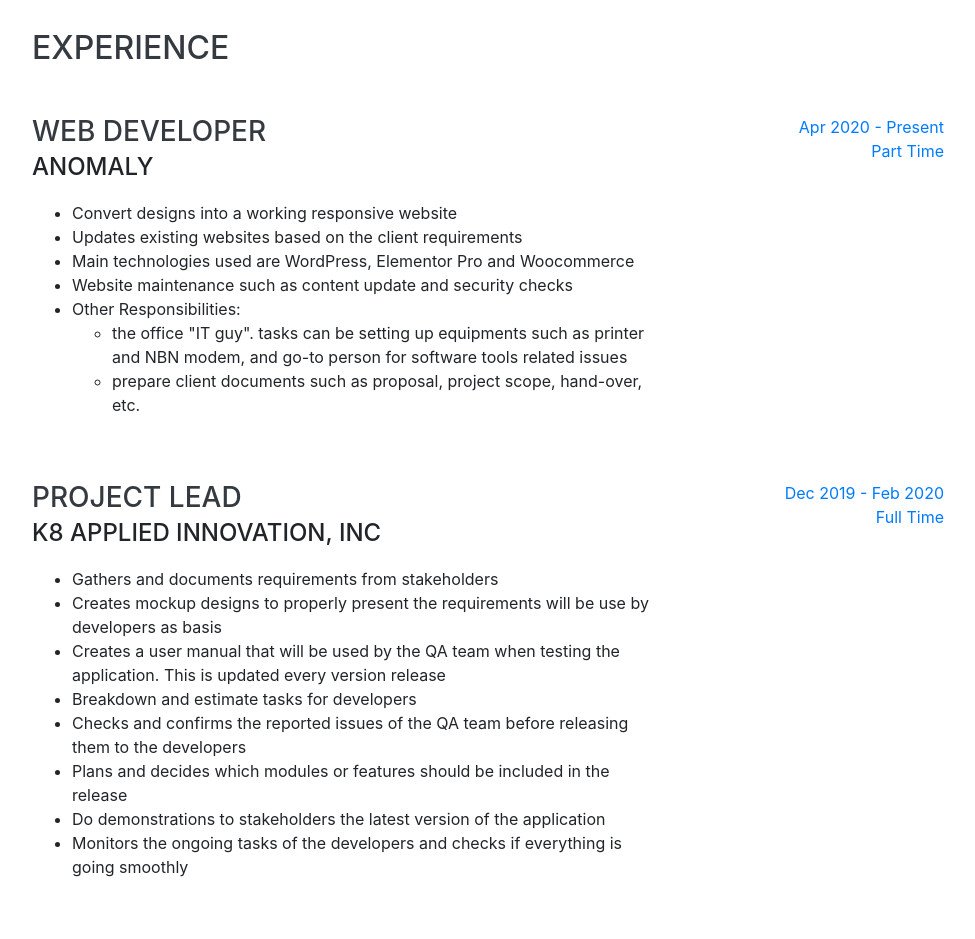
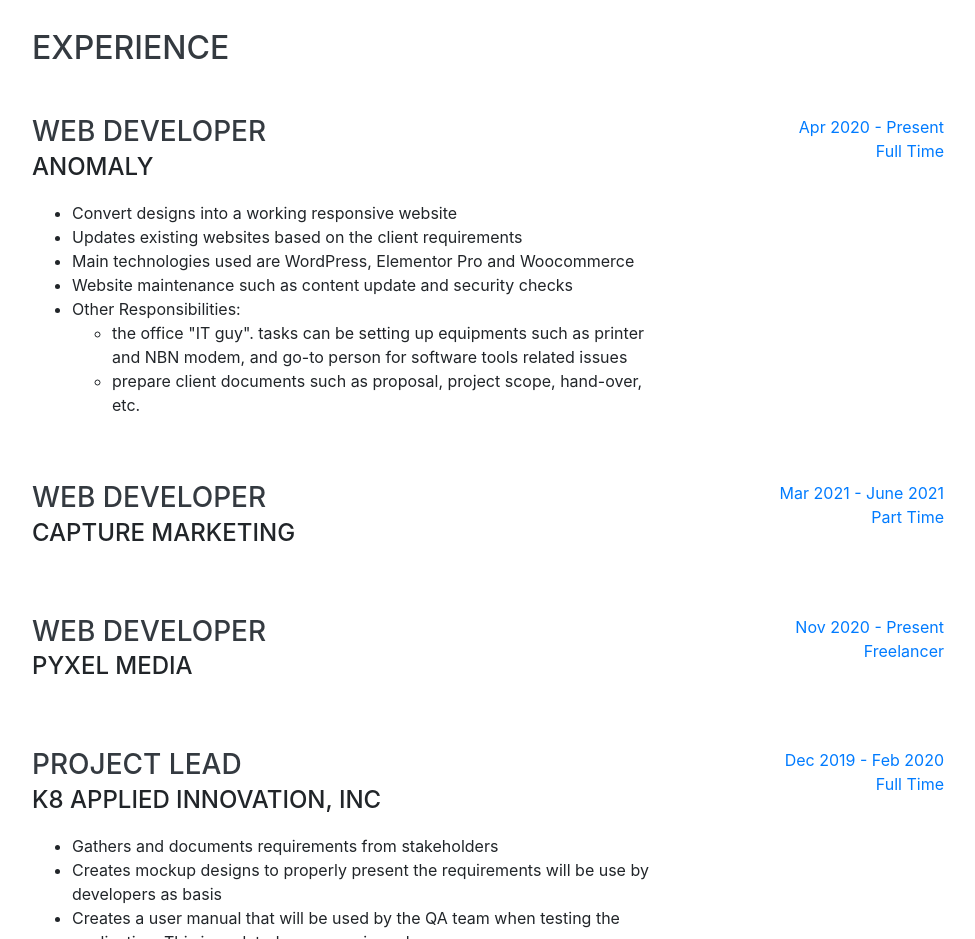
Before and after one commit to joefclarin/joefclarin.github.io, a website with bundled scripts: page index.html in a window 1280 px wide. Shown: the part 820-1759 px from the top of the page, without its empty margins (288-1263 px from the left). Built offline with nearby package versions, Linux system fonts and the light colour scheme; a web font is replaced by a local one.

Commit message:
updated work experiences

```diff
--- a/index.html
+++ b/index.html
@@ -96,29 +96,7 @@
         <!--div class="resume-item d-flex flex-column flex-md-row justify-content-between mb-5">
           <div class="resume-content">
             <h3 class="mb-0">Web Developer</h3>
-            <div class="subheading mb-3">Capture Marketing</div>
-          </div>
-          <div class="resume-date text-md-right">
-            <div class="text-primary">Mar 2021 - Present</div>
-            <div class="text-primary">Part Time</div>
-          </div>
-        </div-->
-
-        <!--div class="resume-item d-flex flex-column flex-md-row justify-content-between mb-5">
-          <div class="resume-content">
-            <h3 class="mb-0">Web Developer</h3>
             <div class="subheading mb-3">Global Litigation</div>
-          </div>
-          <div class="resume-date text-md-right">
-            <div class="text-primary">Nov 2020 - Present</div>
-            <div class="text-primary">Freelancer</div>
-          </div>
-        </div-->
-
-        <!--div class="resume-item d-flex flex-column flex-md-row justify-content-between mb-5">
-          <div class="resume-content">
-            <h3 class="mb-0">Web Developer</h3>
-            <div class="subheading mb-3">Pyxel Media</div>
           </div>
           <div class="resume-date text-md-right">
             <div class="text-primary">Nov 2020 - Present</div>
@@ -148,7 +126,29 @@
           </div>
           <div class="resume-date text-md-right">
             <div class="text-primary">Apr 2020 - Present</div>
+            <div class="text-primary">Full Time</div>
+          </div>
+        </div>
+
+        <div class="resume-item d-flex flex-column flex-md-row justify-content-between mb-5">
+          <div class="resume-content">
+            <h3 class="mb-0">Web Developer</h3>
+            <div class="subheading mb-3">Capture Marketing</div>
+          </div>
+          <div class="resume-date text-md-right">
+            <div class="text-primary">Mar 2021 - June 2021</div>
             <div class="text-primary">Part Time</div>
+          </div>
+        </div>
+
+        <div class="resume-item d-flex flex-column flex-md-row justify-content-between mb-5">
+          <div class="resume-content">
+            <h3 class="mb-0">Web Developer</h3>
+            <div class="subheading mb-3">Pyxel Media</div>
+          </div>
+          <div class="resume-date text-md-right">
+            <div class="text-primary">Nov 2020 - Present</div>
+            <div class="text-primary">Freelancer</div>
           </div>
         </div>
 
```
